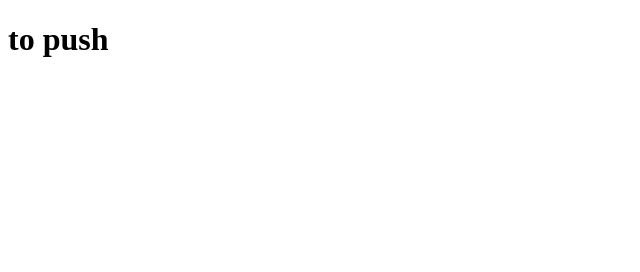
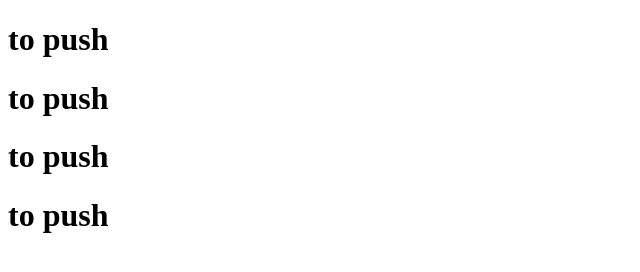
Before and after one commit to lawrencemarapo/rence, a plain HTML site: page index.html in a window 1280 px wide. Shown: the whole page, without its empty margins (0-640 px from the left). Drawn offline with Linux system fonts and the light colour scheme.

Commit message:
Update index.html

```diff
--- a/index.html
+++ b/index.html
@@ -7,5 +7,8 @@
 </head>
 <body>
     <h1>to push</h1>
+     <h1>to push</h1>
+    <h1>to push</h1>
+    <h1>to push</h1>
 </body>
 </html>
```
